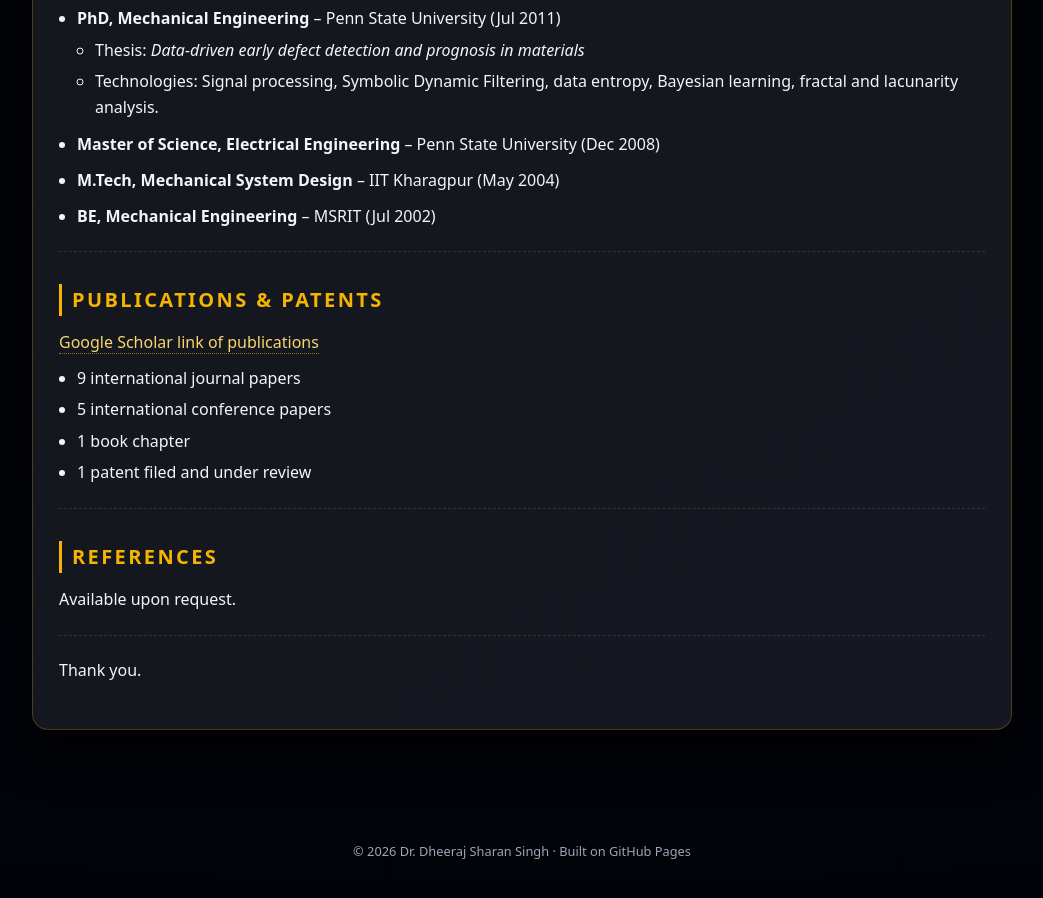
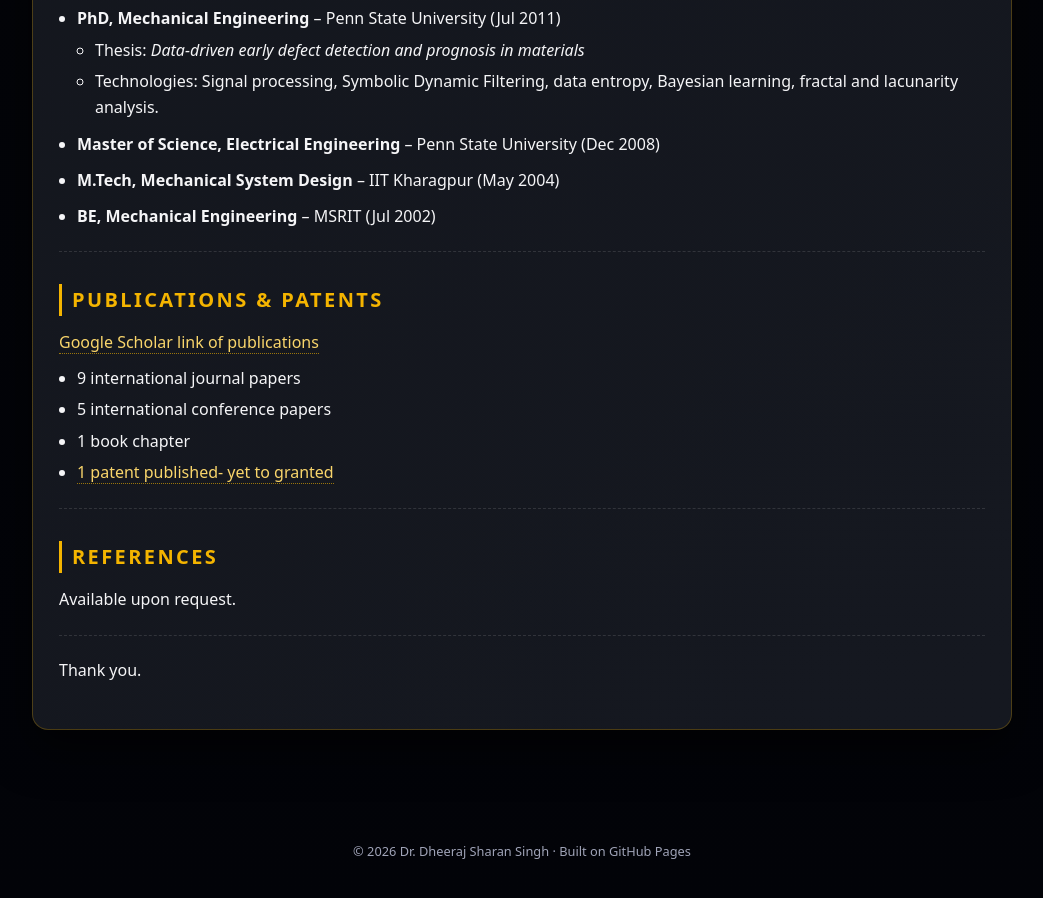
Before and after one commit to dheeraj2015/my-resume, a Jekyll site: the page built from index.md, in a window 1280 px wide and 900 px high, scrolled down 4939 px. Shown: the whole window, without its empty margins (118-1161 px from the left). Built offline with Jekyll 4.4.1, drawn with Linux system fonts in a browser that asks for light colours.

Commit message:
Update index.md

```diff
--- a/index.md
+++ b/index.md
@@ -231,11 +231,11 @@ Contributing to GE Vernova’s mission of “Electrifying the world while decarb
 - 9 international journal papers
 - 5 international conference papers
 - 1 book chapter
-- 1 patent filed and under review
+- [1 patent published- yet to granted](https://patentimages.storage.googleapis.com/56/06/66/0a8710062d4853/US20240331198A1.pdf)
 
 </section>
 
----
+***
 
 <section class="section" markdown="1">
 
```
